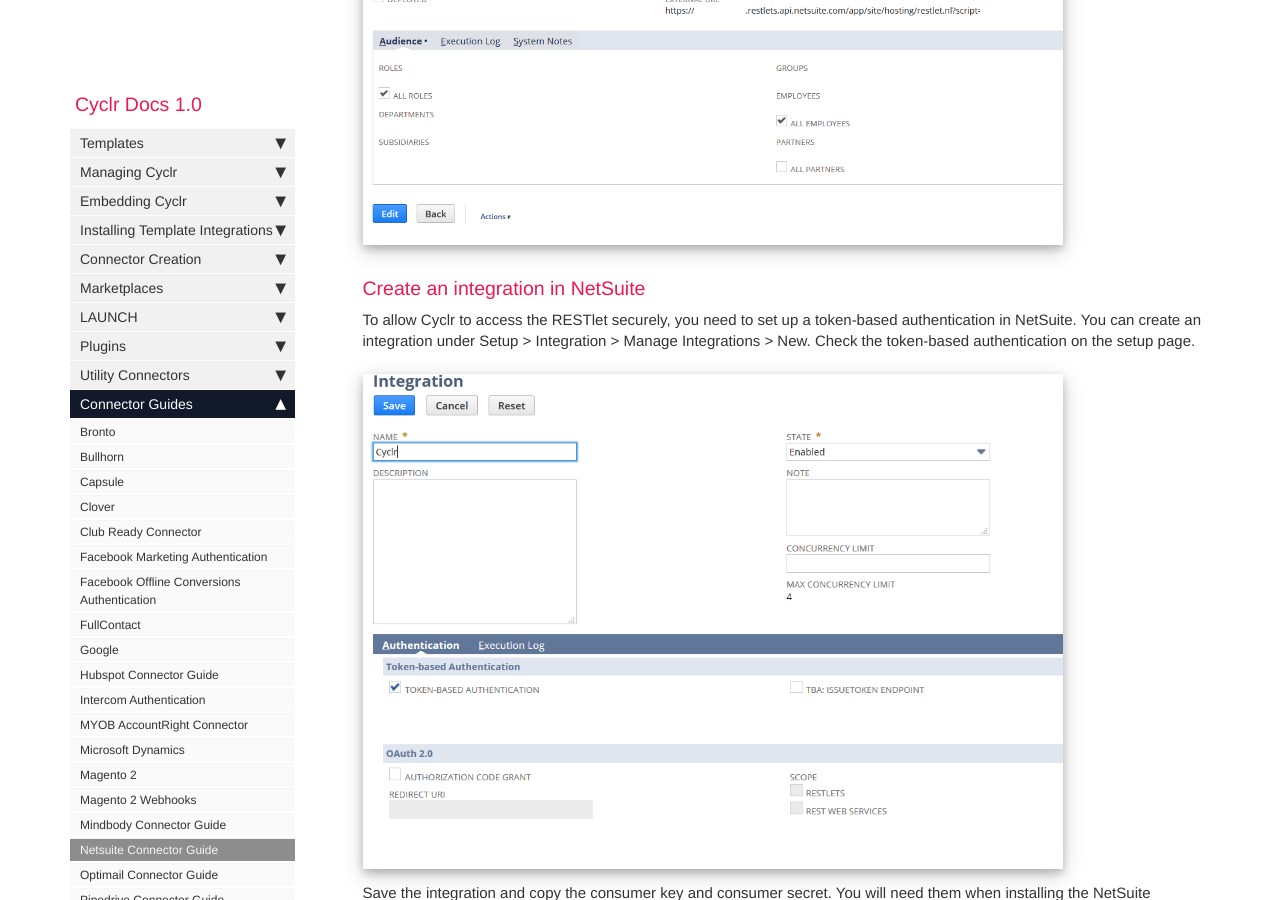
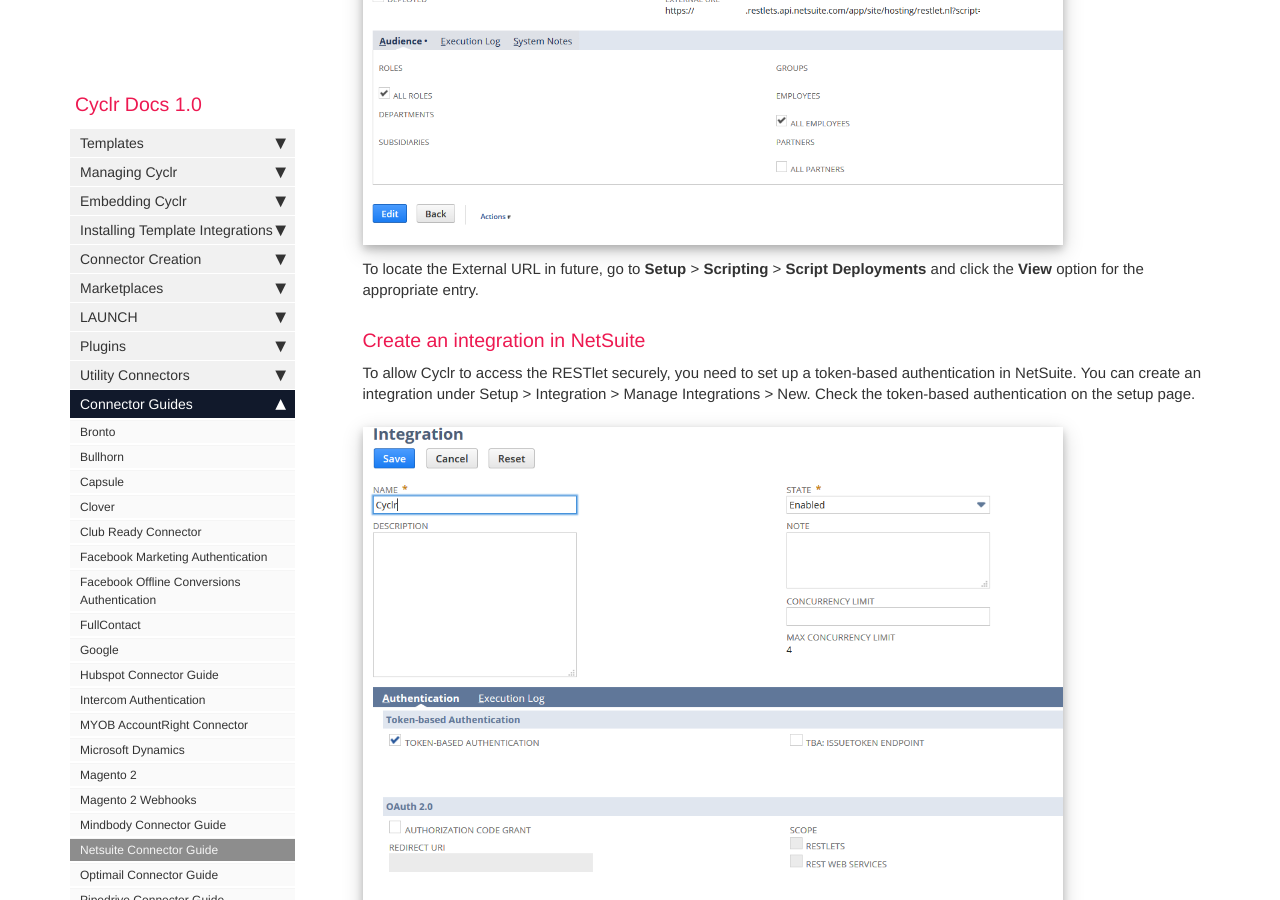
Before and after one commit to sneakysneak/docs, a Jekyll site: the page built from pages/connector-authentication/netsuite.md, in a window 1280 px wide and 900 px high, scrolled down 2168 px. Built offline with Jekyll 4.4.1, drawn with Linux system fonts in a browser that asks for light colours; nearby versions of some CDN libraries; comment, search, counter and statistics services are not loaded.

Commit message:
Added where to find External URL in future.

```diff
--- a/pages/connector-authentication/netsuite.md
+++ b/pages/connector-authentication/netsuite.md
@@ -36,6 +36,8 @@ You can upload the RESTlet script file to NetSuite from Customization > Scriptin
 Once your script is uploaded, you need to deploy the script. Make a note of the External URL which will be used when you install the NetSuite connector in Cyclr.
 
 ![Example3](./images/Netsuite_3.png)
+
+To locate the External URL in future, go to **Setup** > **Scripting** > **Script Deployments** and click the **View** option for the appropriate entry.
 
 ### Create an integration in NetSuite
 
```
